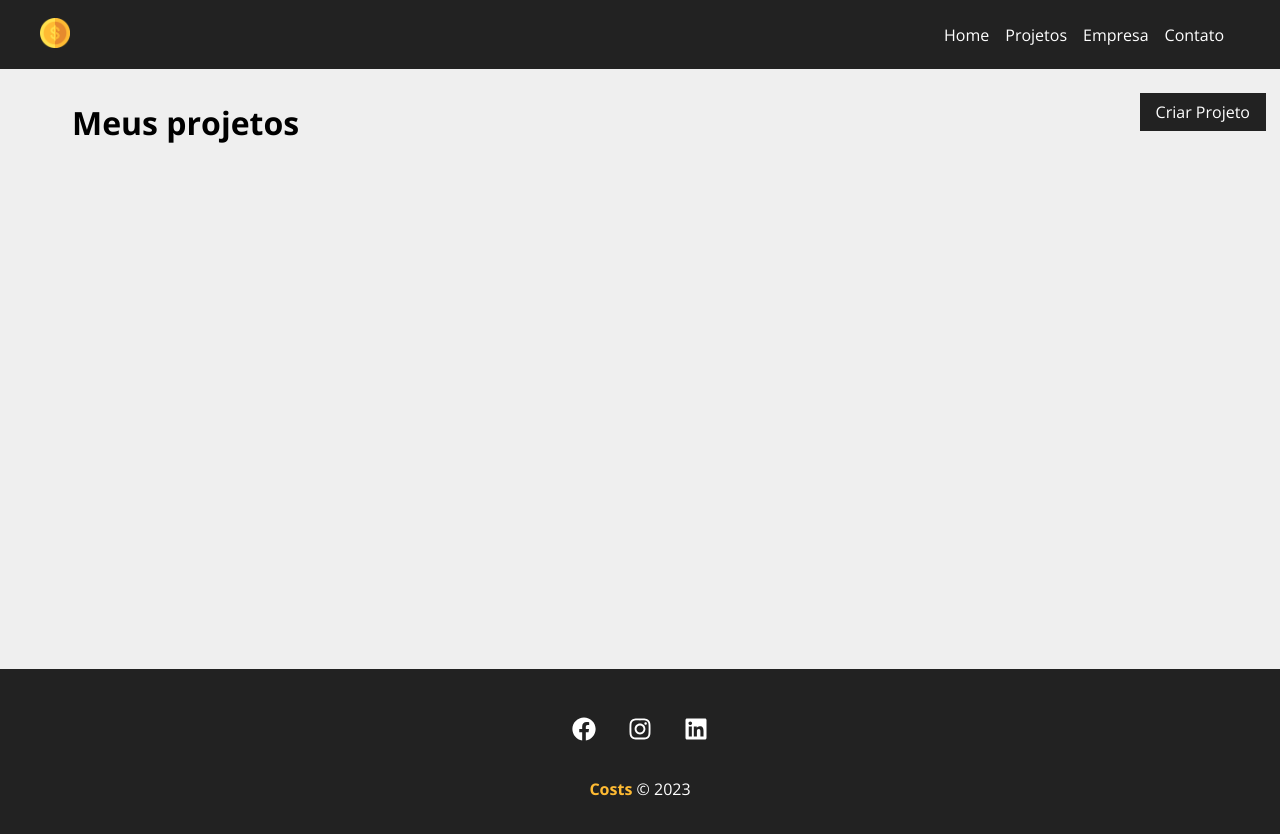
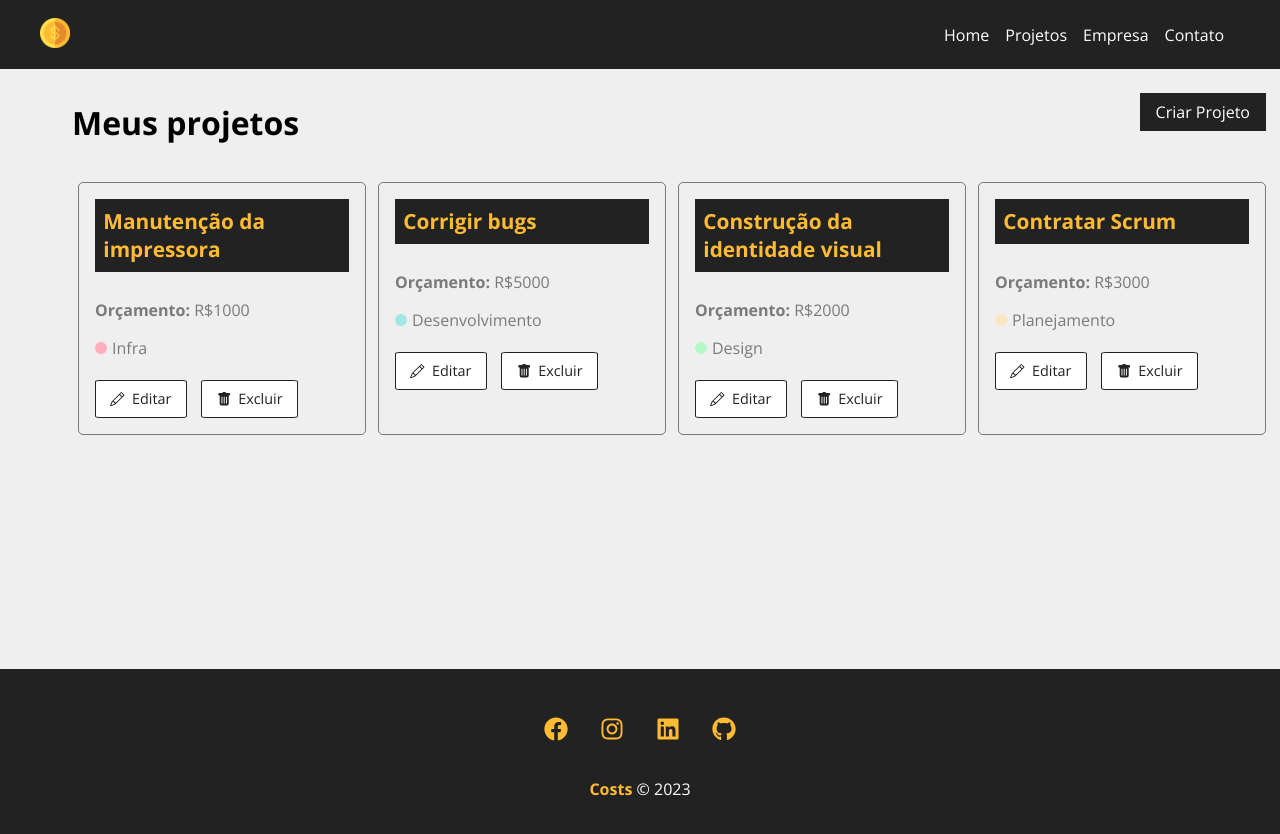
Before and after one commit to MatheusFPalma/costs, a React (Create React App) app: page /projects in a window 1280 px wide. Shown: the top 834 px of the page. Built offline with nearby package versions, Linux system fonts and the light colour scheme; data requests are answered from the project's data file.

Commit message:
href footer

```diff
--- a/db.json
+++ b/db.json
@@ -1,5 +1,78 @@
 {
-  "projects": [],
+  "projects": [
+    {
+      "category": {
+        "id": "1",
+        "name": "Infra"
+      },
+      "name": "Manutenção da impressora",
+      "budget": "1000",
+      "cost": 450,
+      "service": [],
+      "id": 2,
+      "services": [
+        {
+          "name": "Chamar o técnico",
+          "cost": "150",
+          "description": "Chamar o seu Oswaldo para trocar a tinta",
+          "id": "af0d7984-3a08-4cc2-b424-b0a12ee8e356"
+        },
+        {
+          "name": "Comprar tinta",
+          "cost": "300",
+          "description": "Troca do cartucho de tinta",
+          "id": "5a2c3a9d-942f-4d99-938b-6f1b6661ac3e"
+        }
+      ]
+    },
+    {
+      "category": {
+        "id": "2",
+        "name": "Desenvolvimento"
+      },
+      "name": "Corrigir bugs ",
+      "budget": "5000",
+      "cost": 5000,
+      "service": [],
+      "id": 3,
+      "services": [
+        {
+          "name": "Contratar um programador",
+          "cost": "2000",
+          "description": "Contratar desenvolvedor web para tratar os bugs",
+          "id": "5ff7a4fc-6de3-411e-a3cb-6fed5d97301c"
+        },
+        {
+          "name": "Auxilio psicológico",
+          "cost": "3000",
+          "description": "Pagar o tratamento psicológico do desenvolvedor que não aguentou a pressão de trabalhar em um projeto legado",
+          "id": "3a6fc227-3ded-4ea9-b756-8ec74dce8122"
+        }
+      ]
+    },
+    {
+      "category": {
+        "id": "3",
+        "name": "Design"
+      },
+      "name": "Construção da identidade visual",
+      "budget": "2000",
+      "cost": 0,
+      "service": [],
+      "id": 4
+    },
+    {
+      "category": {
+        "id": "4",
+        "name": "Planejamento"
+      },
+      "name": "Contratar Scrum",
+      "budget": "3000",
+      "cost": 0,
+      "service": [],
+      "id": 5
+    }
+  ],
   "categories": [
     {
       "id": 1,
--- a/src/components/Layout/Footer.js
+++ b/src/components/Layout/Footer.js
@@ -1,23 +1,37 @@
-import {FaFacebook, FaInstagram, FaLinkedin} from 'react-icons/fa'
+import { FaFacebook, FaInstagram, FaLinkedin, FaGithub } from 'react-icons/fa';
 
-import styles from './Footer.module.css'
-function Footer(){
-    return (<footer className={styles.footer}>
+import styles from './Footer.module.css';
+
+function Footer() {
+    return (
+        <footer className={styles.footer}>
             <ul className={styles.social_list}>
                 <li>
-                <FaFacebook/>
+                    <a href="https://www.facebook.com/horadecodar" target="_blank" rel="noopener noreferrer">
+                        <FaFacebook />
+                    </a>
                 </li>
                 <li>
-                <FaInstagram/>
+                    <a href="https://www.instagram.com/math_palma/" target="_blank" rel="noopener noreferrer">
+                        <FaInstagram />
+                    </a>
                 </li>
                 <li>
-                <FaLinkedin/>
+                    <a href="https://www.linkedin.com/in/matheusfpalma/" target="_blank" rel="noopener noreferrer">
+                        <FaLinkedin />
+                    </a>
+                </li>
+                <li>
+                    <a href="https://github.com/MatheusFPalma" target="_blank" rel="noopener noreferrer">
+                        <FaGithub />
+                    </a>
                 </li>
             </ul>
             <p className={styles.copyright}>
                 <span>Costs</span> &copy; 2023
             </p>
-    </footer>)
+        </footer>
+    );
 }
 
-export default Footer
+export default Footer;
--- a/src/components/Layout/Footer.module.css
+++ b/src/components/Layout/Footer.module.css
@@ -9,8 +9,11 @@
     display: flex;
     justify-content: center;
     list-style-type: none;
+    color: #FFBB33;
 }
-
+.social_list a {
+    color: #FFBB33;
+}
 .social_list li {
     margin: 0 1em;
 }
--- a/src/components/project/ProjectCard.js
+++ b/src/components/project/ProjectCard.js
@@ -1,16 +1,16 @@
-import styles from "./ProjectCard.module.css"
-import { BsPencil, BsFillTrashFill } from 'react-icons/bs'
-import { Link } from 'react-router-dom'
+import styles from "./ProjectCard.module.css";
+import { BsPencil, BsFillTrashFill } from 'react-icons/bs';
+import { Link } from 'react-router-dom';
 
 function ProjectCard ({id, name, budget, category, handleRemove}) {
 
     const remove = (e) => {
-        e.preventDefault()
-        handleRemove(id)
+        e.preventDefault();
+        handleRemove(id);
     }
 
     return (
-    <div className={styles.project_card}>
+    <div className={`${styles.project_card} card`}>
         {name && <h4>{name}</h4>}
         <p>
             <span>Orçamento:</span> R${budget}
@@ -30,4 +30,4 @@ function ProjectCard ({id, name, budget, category, handleRemove}) {
     )
 }
 
-export default ProjectCard
+export default ProjectCard;
--- a/src/components/project/ProjectCard.module.css
+++ b/src/components/project/ProjectCard.module.css
@@ -1,9 +1,16 @@
+.card {
+    display: flex;
+    flex-direction: column;
+    justify-content: space-between;
+    margin-bottom: 1.2em;
+}
+
 .project_card {
     padding: 1em;
     border: 1px solid #7a7a7a;
     border-radius: 5px;
     width: 24%;
-    margin: 0.5%
+    margin: 0.5%;
 }
 
 .project_card h4 {
@@ -54,7 +61,7 @@
 }
 
 .project_card_actions {
-    margin-top: 1.2em;
+    margin-top: auto;
     display: flex;
     align-items: center;
 }
@@ -68,13 +75,14 @@
     font-size: .9em;
     padding: .6em 1em;
     margin-right: 1em;
+    margin-top: 5px;
     cursor: pointer;
     border: 1px solid #222;
     border-radius: 5%;
     display: flex;
     align-items: center;
     justify-content: center;
-    transition: 0.5s
+    transition: 0.5s;
 }
 
 .project_card_actions svg {
@@ -84,5 +92,5 @@
 .project_card_actions a:hover,
 .project_card_actions button:hover{
     background-color: #222;
-    color:#ffbb33
+    color:#ffbb33;
 }
--- a/src/components/project/ProjectForm.js
+++ b/src/components/project/ProjectForm.js
@@ -9,7 +9,7 @@ function ProjectForm({btnText, handleSubmit, projectData}){
     const [project, setProject] = useState(projectData || {})
 
     useEffect(() => {
-        fetch("https://costs-matheus.onrender.com/categories",{
+        fetch("http://localhost:4000/categories",{
             method: "GET",
             headers:{
                 'content-type': 'application/json'
```
Also changed, not shown: 1 other file (tests, documents, lock files or other folders). Lines whose indentation alone changed are shown as unchanged.
